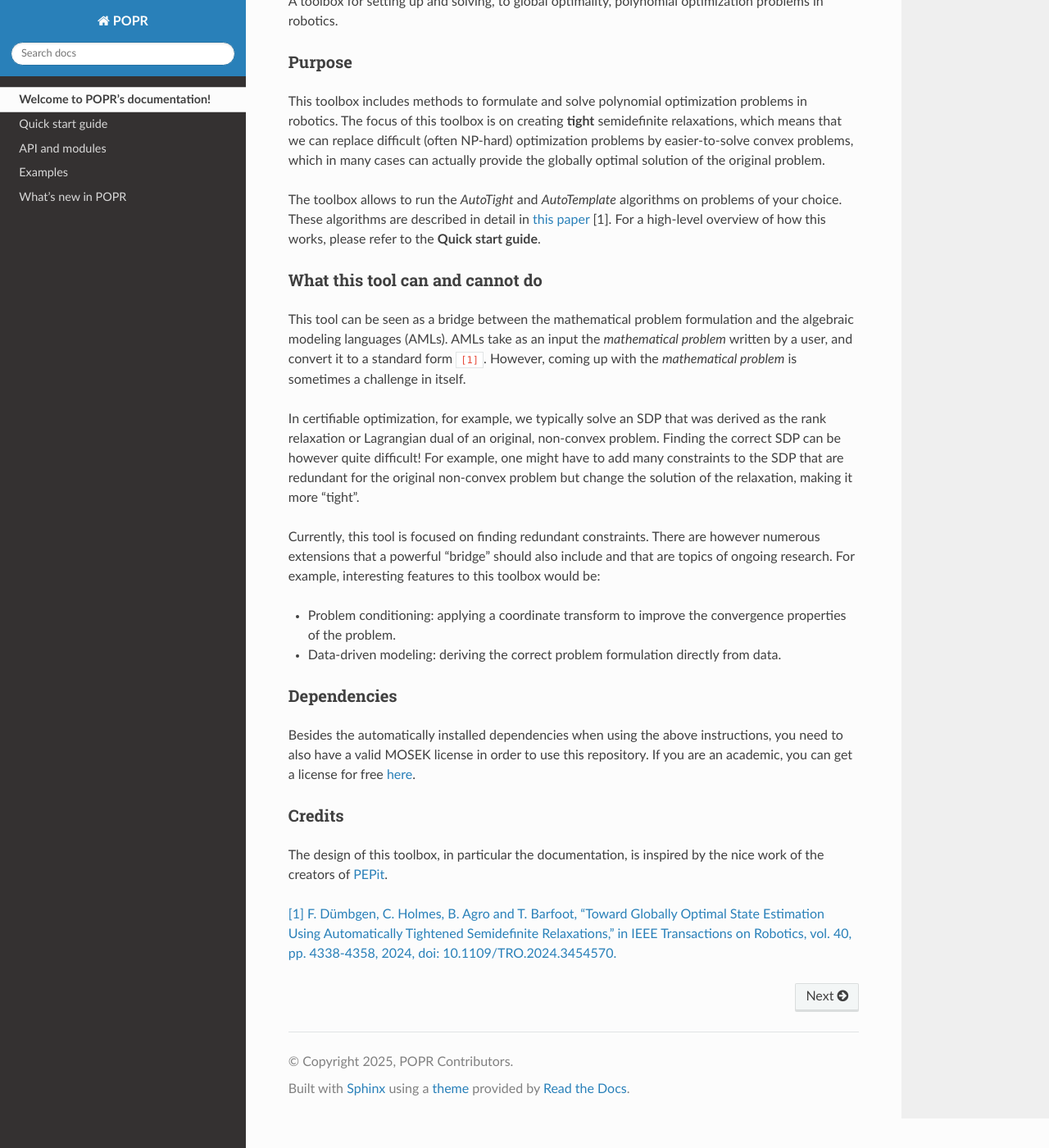
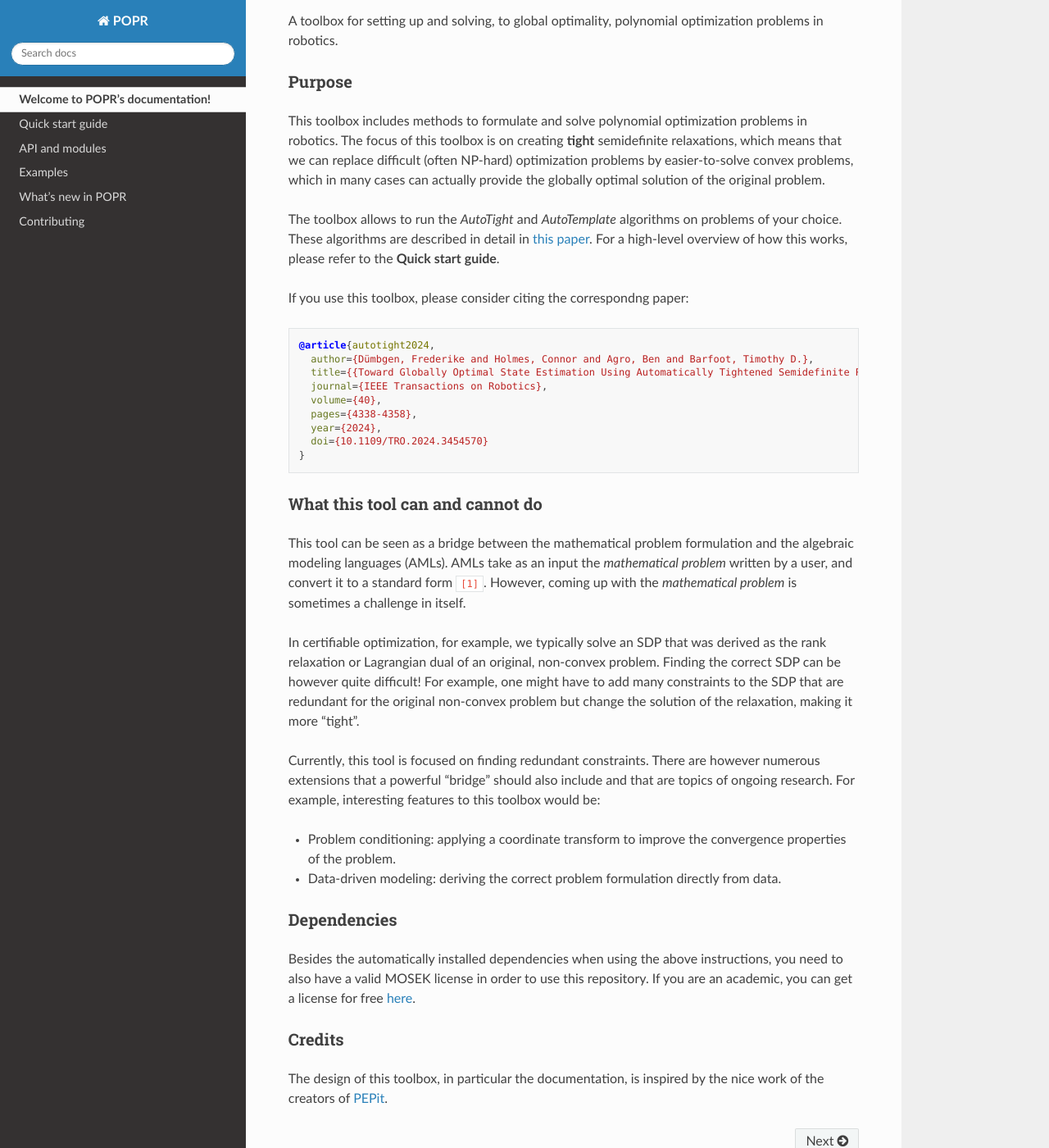
Before and after one commit to duembgen/popcor, a Sphinx documentation site: the page built from docs/source/index.rst, in a window 1280 px wide and 1400 px high, scrolled down 370 px. Shown: the whole window at 82% size. Built offline with Sphinx 7.4.7 and the Read the Docs theme 3.1.0, drawn with Linux system fonts in a browser that asks for light colours.

Commit message:
Create citation block

````diff
--- a/README.md
+++ b/README.md
@@ -10,8 +10,21 @@
 in many cases can actually provide the globally optimal solution of the original problem.
 
 The toolbox allows to run the *AutoTight* and *AutoTemplate* algorithms on problems of your choice.
-These algorithms are described in detail in [this paper](https://arxiv.org/abs/2308.05783/) [1].
-For a high-level overview of how this works, please refer to the **Quick start guide**.
+These algorithms are described in detail in [this paper](https://arxiv.org/abs/2308.05783/). For a high-level overview of how this works, please refer to the **Quick start guide**.
+
+If you use this toolbox, please consider citing the correspondng paper:
+
+```bibtex
+@article{autotight2024,
+  author={Dümbgen, Frederike and Holmes, Connor and Agro, Ben and Barfoot, Timothy D.},
+  title={{Toward Globally Optimal State Estimation Using Automatically Tightened Semidefinite Relaxations}},
+  journal={IEEE Transactions on Robotics},
+  volume={40},
+  pages={4338-4358},
+  year={2024},
+  doi={10.1109/TRO.2024.3454570}
+}
+```
 
 ## What this tool can and cannot do
 
--- a/docs/source/index.rst
+++ b/docs/source/index.rst
@@ -9,6 +9,7 @@
    api
    examples
    whatsnew
+   contributing
 
 .. include:: ../../README.md
    :parser: myst_parser.sphinx_
@@ -19,5 +20,3 @@
    Indices
    -------
    * :ref:`genindex`
-
-`[1] F. Dümbgen, C. Holmes, B. Agro and T. Barfoot, "Toward Globally Optimal State Estimation Using Automatically Tightened Semidefinite Relaxations," in IEEE Transactions on Robotics, vol. 40, pp. 4338-4358, 2024, doi: 10.1109/TRO.2024.3454570. <https://arxiv.org/abs/2308.05783>`_
````
Also changed, not shown: docs/source/contributing.rst (added, +24 -0 lines).
